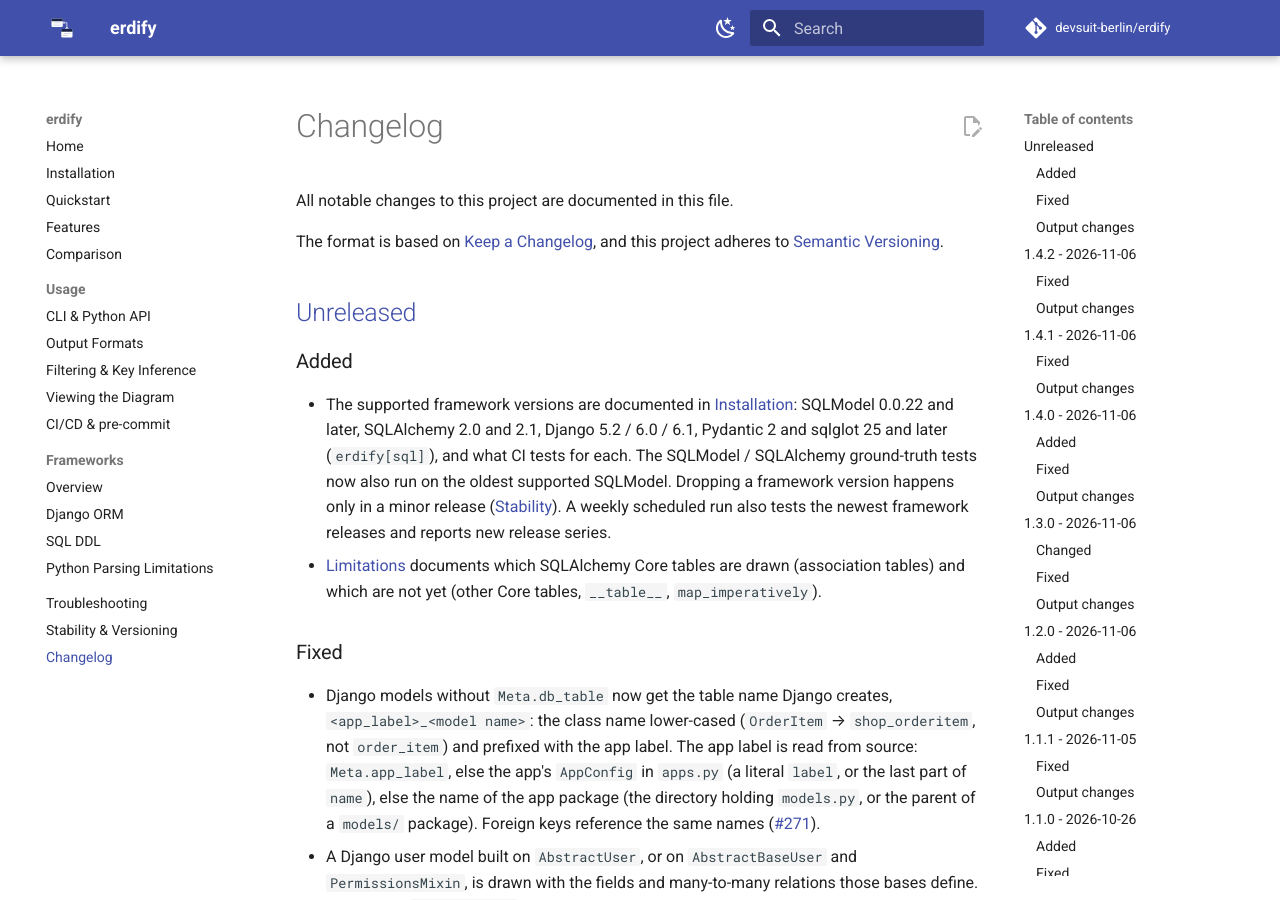
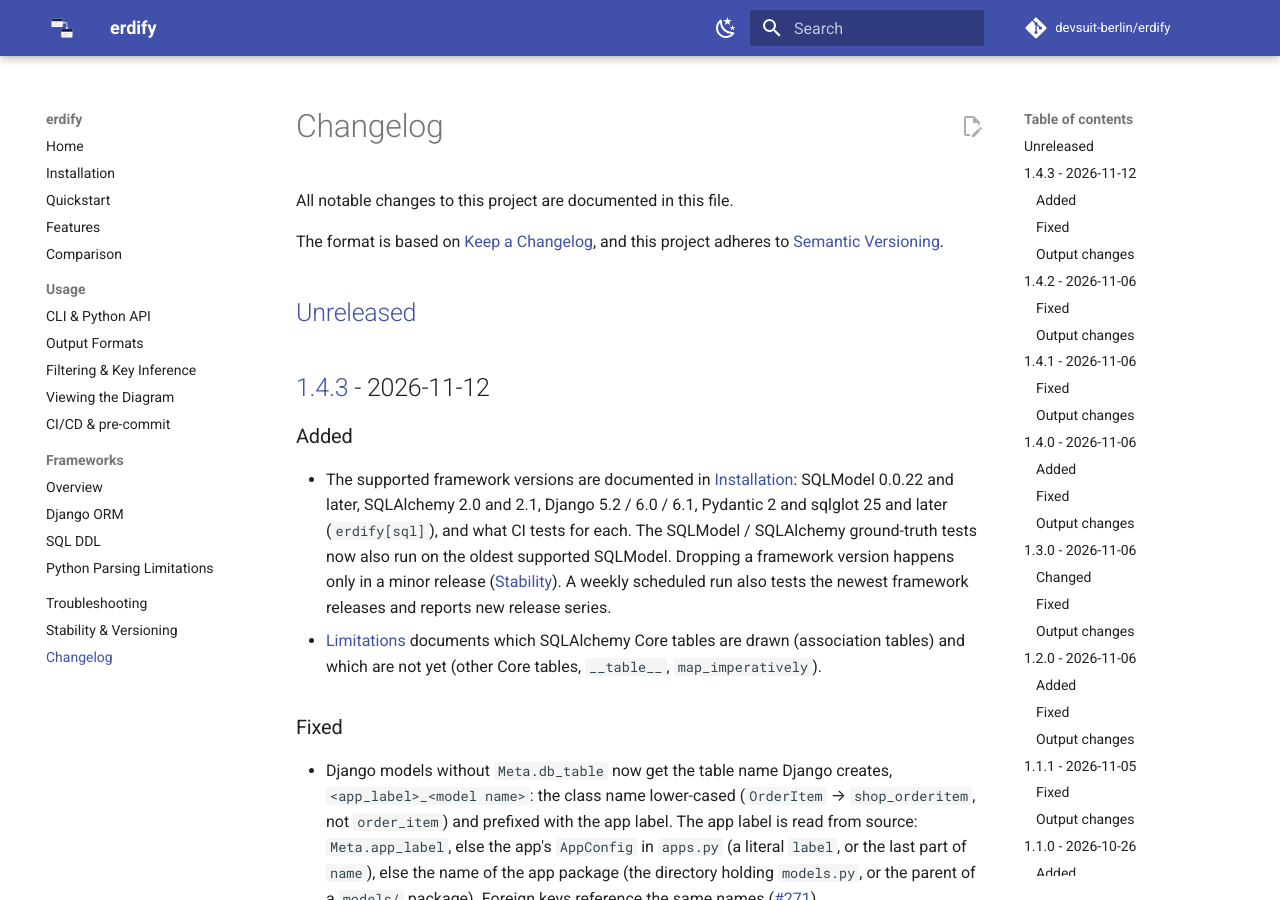
Before and after one commit to devsuit-berlin/erdify, an MkDocs documentation site: the page built from docs/changelog.md, in a window 1280 px wide and 900 px high. Built offline with MkDocs 1.6.1 and Material for MkDocs 9.7.7, drawn with Linux system fonts in a browser that asks for light colours; comment, search, counter and statistics services are not loaded.

Commit message:
chore: release 1.4.3 (#310)
## Summary

Release 1.4.3, a patch release: bug fixes plus documentation, no new
public API.

- **Django** (#271, #277, #275, already on `main`):
  - default table names `<app_label>_<model>`
  - fields inherited from contrib bases
  - real `django.contrib` tables
  - `db_column`
- **SQLAlchemy / SQLModel** (#291, #292, #294, #296, via #308):
  - SQLModel default table names
  - explicit column names
  - enums based on `IntEnum` / `StrEnum` / `Flag` / project bases
  - `Mapped[T] = <value>` is no longer drawn as a column
- **Docs:** supported framework versions.

Files changed:
- `pyproject.toml` and `uv.lock` bumped to 1.4.3
- `CHANGELOG.md`: `[Unreleased]` moved to `[1.4.3] - 2026-11-12`, and
the compare links are updated
- `docs/usage/ci.md` and `.pre-commit-hooks.yaml`: pre-commit example
pinned to `rev: v1.4.3`

Several entries are *Output changes* (see CHANGELOG): regenerate
diagrams once if CI gates on `--check`.

## Related issues

#271, #275, #277, #291, #292, #294, #296

## Type of change

- [ ] Bug fix
- [ ] New feature
- [ ] Documentation
- [x] Refactor / maintenance

## Checklist

- [ ] Tests added or updated for the change
- [x] `uv run pytest` passes locally
- [x] `uv run ruff check src/ tests/` and `uv run mypy src/` pass
- [x] Docs/README updated if behavior changed
- [x] `CHANGELOG.md` updated under `[Unreleased]`

```diff
--- a/.pre-commit-hooks.yaml
+++ b/.pre-commit-hooks.yaml
@@ -2,7 +2,7 @@
 #
 #   repos:
 #     - repo: https://github.com/devsuit-berlin/erdify
-#       rev: v1.4.2
+#       rev: v1.4.3
 #       hooks:
 #         - id: erdify
 #           args: [./src/database, -o, docs/erd.puml]
--- a/CHANGELOG.md
+++ b/CHANGELOG.md
@@ -6,6 +6,8 @@ The format is based on [Keep a Changelog](https://keepachangelog.com/en/1.1.0/),
 and this project adheres to [Semantic Versioning](https://semver.org/spec/v2.0.0.html).
 
 ## [Unreleased]
+
+## [1.4.3] - 2026-11-12
 
 ### Added
 
@@ -1128,7 +1130,8 @@ open-source maintenance.
 
 - Initial release: generate PlantUML ERD diagrams from SQLModel models via AST.
 
-[Unreleased]: https://github.com/devsuit-berlin/erdify/compare/v1.4.2...HEAD
+[Unreleased]: https://github.com/devsuit-berlin/erdify/compare/v1.4.3...HEAD
+[1.4.3]: https://github.com/devsuit-berlin/erdify/compare/v1.4.2...v1.4.3
 [1.4.2]: https://github.com/devsuit-berlin/erdify/compare/v1.4.1...v1.4.2
 [1.4.1]: https://github.com/devsuit-berlin/erdify/compare/v1.4.0...v1.4.1
 [1.4.0]: https://github.com/devsuit-berlin/erdify/compare/v1.3.0...v1.4.0
--- a/pyproject.toml
+++ b/pyproject.toml
@@ -1,6 +1,6 @@
 [project]
 name = "erdify"
-version = "1.4.2"
+version = "1.4.3"
 description = "A zero-dependency ERD generator for your Python models — pure AST, no database required."
 readme = "README.md"
 license = "MIT"
```
Also changed, not shown: docs/usage/ci.md (+1 -1 lines), 1 other file.
